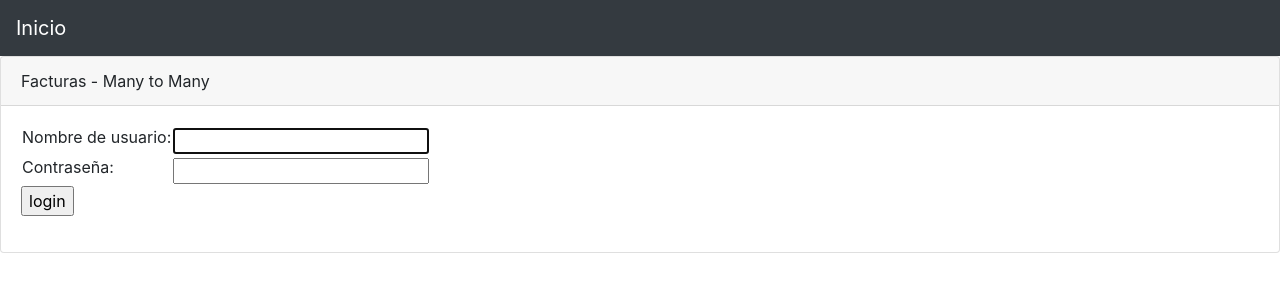
After one commit to brandongt007/proyecto-factura, a Django app: page /accounts/login/ in a window 1280 px wide. The commit adds this page. Shown: the top 300 px of the page. Run offline with Django 3.2, Linux system fonts and the light colour scheme; some libraries are stand-ins or nearby versions.

Commit message:
proyecto con login al 100

```diff
--- a/facturas/templates/facturas/base.html
+++ b/facturas/templates/facturas/base.html
@@ -5,6 +5,7 @@
         <script src="https://code.jquery.com/jquery-3.3.1.slim.min.js" integrity="sha384-q8i/X+965DzO0rT7abK41JStQIAqVgRVzpbzo5smXKp4YfRvH+8abtTE1Pi6jizo" crossorigin="anonymous"></script>
         <script src="https://cdnjs.cloudflare.com/ajax/libs/popper.js/1.14.3/umd/popper.min.js" integrity="sha384-ZMP7rVo3mIykV+2+9J3UJ46jBk0WLaUAdn689aCwoqbBJiSnjAK/l8WvCWPIPm49" crossorigin="anonymous"></script>
         <script src="https://stackpath.bootstrapcdn.com/bootstrap/4.1.3/js/bootstrap.min.js" integrity="sha384-ChfqqxuZUCnJSK3+MXmPNIyE6ZbWh2IMqE241rYiqJxyMiZ6OW/JmZQ5stwEULTy" crossorigin="anonymous"></script>
+        <link rel="stylesheet" href="https://cdnjs.cloudflare.com/ajax/libs/font-awesome/4.7.0/css/font-awesome.min.css">
     </head>
     <body>
 
@@ -16,6 +17,7 @@
 
   <div class="collapse navbar-collapse" id="navbarSupportedContent">
     <ul class="navbar-nav mr-auto">
+      {% if user.is_authenticated %}
       <li class="nav-item active">
         <a class="nav-link" href="{% url 'factura_lista' %}">Clientes <span class="sr-only">(current)</span></a>
       </li>
@@ -25,8 +27,14 @@
       <li class="nav-item active">
         <a class="nav-link" href="{% url 'factura_nueva' %}">Facturar <span class="sr-only">(current)</span></a>
       </li>
+      {% endif %}
     </ul>
   </div>
+    {% if user.is_authenticated %}
+        <p style="color:#fff"; class="top-menu">Bienvenido - {{ user.username }} <small>(<a href="{% url 'logout' %}">Cerrar Sesion <i class="fa fa-close"></i></a>)</small></p>
+    {% else %}
+        <a href="{% url 'login' %}" class="top-menu"><span class="glyphicon glyphicon-lock"></span></a>
+    {% endif %}
 </nav>
 
 <div class="card">
--- a/facturas/templates/facturas/factura_nueva.html
+++ b/facturas/templates/facturas/factura_nueva.html
@@ -1,7 +1,7 @@
 {% extends 'facturas/base.html' %}
 
 {% block content %}
-    <h1>Datos</h1>
+    <h2>Datos de la Factura</h2>
     <form method="POST" class="post-form">{% csrf_token %}
         {{ formulario.as_p }}
         <button type="submit" class="save btn btn-default">Guardar</button>
--- /dev/null
+++ b/facturas/templates/registration/login.html
@@ -0,0 +1,24 @@
+{% extends "facturas/base.html" %}
+
+{% block content %}
+    {% if form.errors %}
+        <p>Credenciales incorrectas. Intentelo de nuevo.</p>
+    {% endif %}
+
+    <form method="post" action="{% url 'login' %}">
+    {% csrf_token %}
+        <table>
+        <tr>
+            <td>{{ form.username.label_tag }}</td>
+            <td>{{ form.username }}</td>
+        </tr>
+        <tr>
+            <td>{{ form.password.label_tag }}</td>
+            <td>{{ form.password }}</td>
+        </tr>
+        </table>
+
+        <input type="submit" value="login" />
+        <input type="hidden" name="next" value="{{ next }}" />
+    </form>
+{% endblock %}
--- a/proyecto/settings.py
+++ b/proyecto/settings.py
@@ -114,6 +114,7 @@ USE_L10N = True
 
 USE_TZ = True
 
+LOGIN_REDIRECT_URL = '/'
 
 # Static files (CSS, JavaScript, Images)
 # https://docs.djangoproject.com/en/1.11/howto/static-files/
--- a/proyecto/urls.py
+++ b/proyecto/urls.py
@@ -1,8 +1,11 @@
 from django.contrib import admin
 from django.urls import path
 from django.conf.urls import url, include
+from django.contrib.auth import views
 
 urlpatterns = [
     url(r'^admin/', admin.site.urls),
+    url(r'^accounts/login/$', views.LoginView.as_view(), name='login'),
+    url(r'^accounts/logout/$', views.LogoutView.as_view(), name='logout', kwargs={'next_page': '/'}),
     url(r'', include('facturas.urls')),
 ]
```
Also changed, not shown: facturas/views.py (+8 -2 lines).
